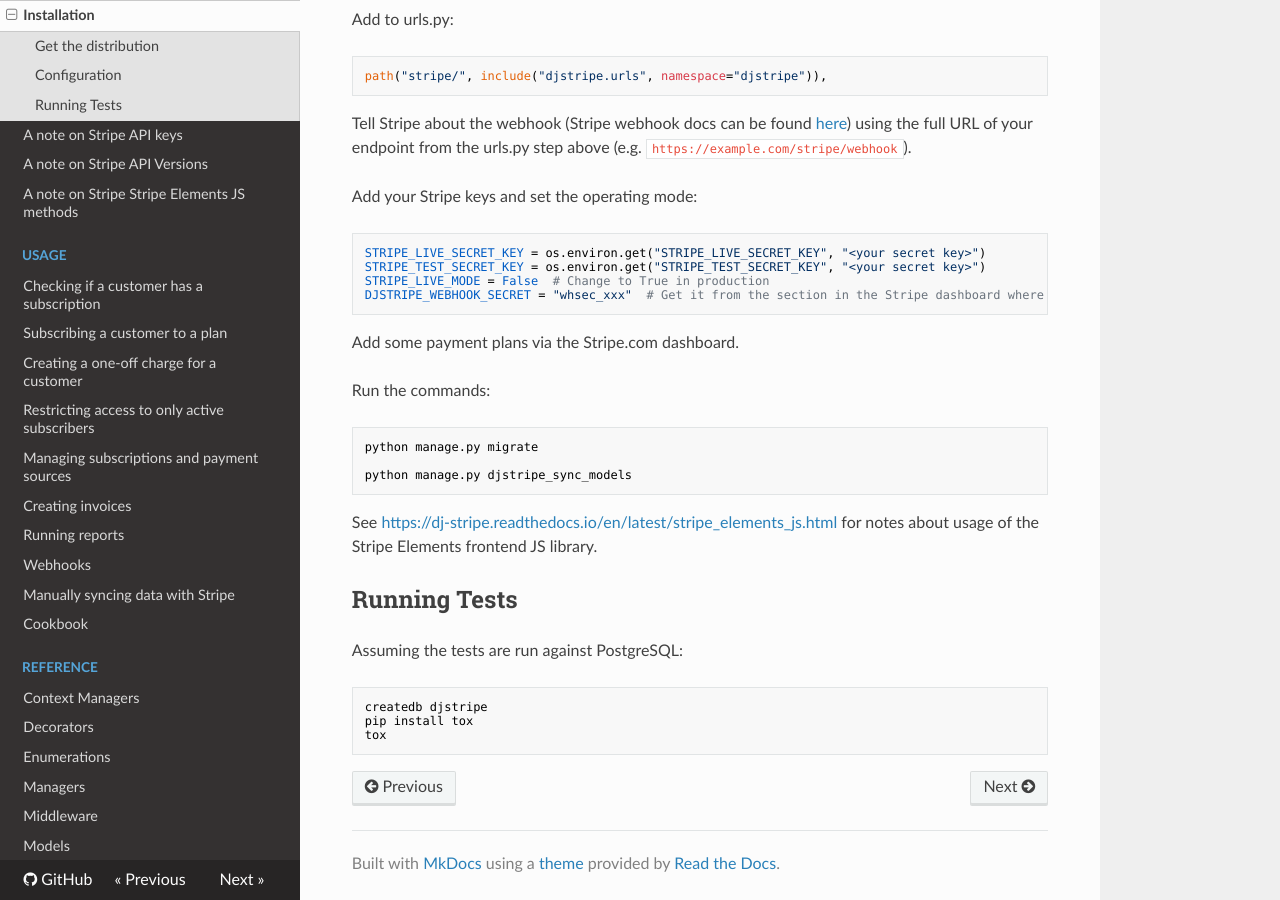
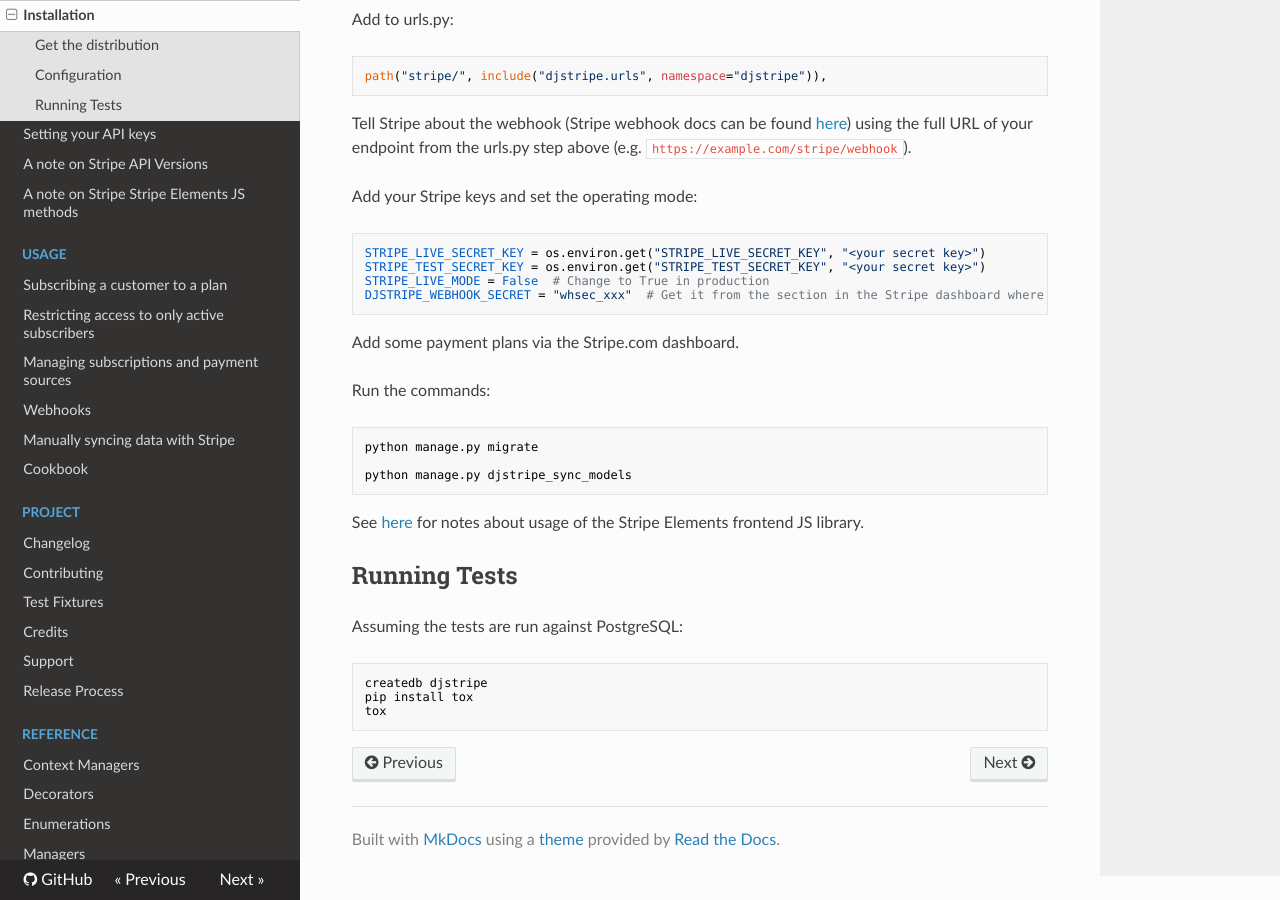
Before and after one commit to dj-stripe/dj-stripe, an MkDocs documentation site: the page built from docs/installation.md, in a window 1280 px wide and 900 px high, scrolled down 529 px. Built offline with MkDocs 1.6.1, drawn with Linux system fonts in a browser that asks for light colours; nearby versions of some CDN libraries.

Commit message:
Various documentation updates; Sponsorship notes

```diff
--- a/docs/installation.md
+++ b/docs/installation.md
@@ -40,8 +40,8 @@
 
     python manage.py djstripe_sync_models
 
-See <https://dj-stripe.readthedocs.io/en/latest/stripe_elements_js.html>
-for notes about usage of the Stripe Elements frontend JS library.
+See [here](stripe_elements_js.md) for notes about usage of the Stripe Elements
+frontend JS library.
 
 ## Running Tests
 
--- a/mkdocs.yml
+++ b/mkdocs.yml
@@ -18,22 +18,26 @@
 
 nav:
   - Home: index.md
+  - Sponsors: project/sponsors.md
   - Getting Started:
     - Installation: installation.md
-    - A note on Stripe API keys: api_keys.md
+    - Setting your API keys: api_keys.md
     - A note on Stripe API Versions: api_versions.md
     - A note on Stripe Stripe Elements JS methods: stripe_elements_js.md
   - Usage:
-    - Checking if a customer has a subscription: usage/checking_customer_subscription.md
     - Subscribing a customer to a plan: usage/subscribing_customers.md
-    - Creating a one-off charge for a customer: usage/one_off_charges.md
     - Restricting access to only active subscribers: usage/restricting_access.md
     - Managing subscriptions and payment sources: usage/managing_subscriptions.md
-    - Creating invoices: usage/creating_invoices.md
-    - Running reports: usage/running_reports.md
     - Webhooks: usage/webhooks.md
     - Manually syncing data with Stripe: usage/manually_syncing_with_stripe.md
     - Cookbook: usage/cookbook.md
+  - Project:
+    - Changelog: project/history.md
+    - Contributing: project/contributing.md
+    - Test Fixtures: project/test_fixtures.md
+    - Credits: project/authors.md
+    - Support: project/support.md
+    - Release Process: project/release_process.md
   - Reference:
     - Context Managers: reference/context_managers.md
     - Decorators: reference/decorators.md
@@ -43,10 +47,3 @@
     - Models: reference/models.md
     - Settings: reference/settings.md
     - Utilities: reference/utils.md
-  - Project:
-    - Contributing: project/contributing.md
-    - Test Fixtures: project/test_fixtures.md
-    - Credits: project/authors.md
-    - History: project/history.md
-    - Support: project/support.md
-    - Release Process: project/release_process.md
```
Also changed, not shown: HISTORY.md (+11 -11 lines), README.md (+2 -0 lines), docs/index.md (+39 -18 lines), docs/project/sponsors.md (added, +17 -0 lines), docs/usage/checking_customer_subscription.md (deleted, +0 -4 lines), docs/usage/creating_invoices.md (deleted, +0 -9 lines), docs/usage/one_off_charges.md (deleted, +0 -4 lines), docs/usage/running_reports.md (deleted, +0 -4 lines), docs/logos/stripe_blurple.svg (added).
